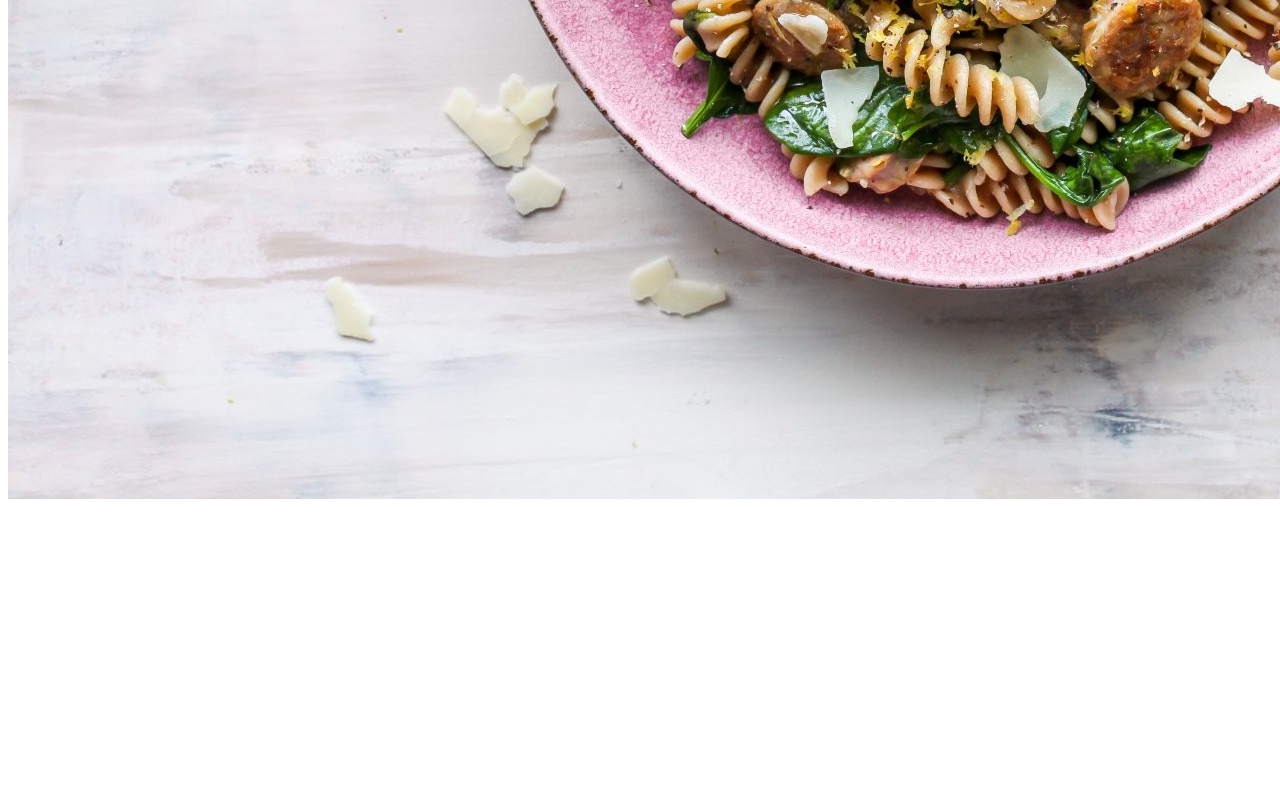
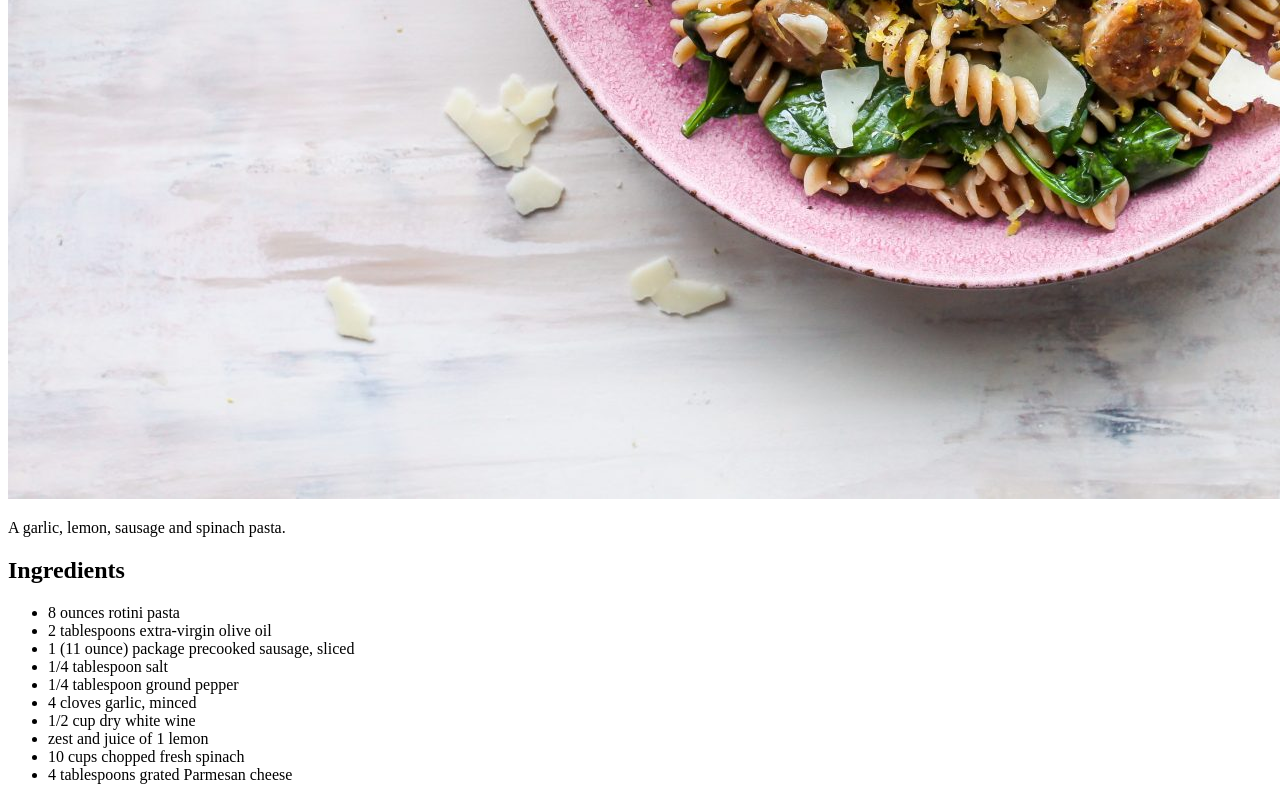
Before and after one commit to puttingwordstogether/odin-recipes, a plain HTML site: page lemon-spinach-pasta.html in a window 1280 px wide. Shown: the part 914-1714 px from the top of the page. Before the commit the page ends 1425 px from the top, so only its background shows below. Drawn offline with Linux system fonts and the light colour scheme.

Commit message:
Added ingredients

```diff
--- a/lemon-spinach-pasta.html
+++ b/lemon-spinach-pasta.html
@@ -10,5 +10,21 @@
     <h1>Lemon Spinach Pasta</h1>
     <!-- This image is much too large - must resize -->
     <img src="imgs/lemon-spinach-pasta.jpeg" alt="Lemon Spinach Pasta">
+    <p>
+        A garlic, lemon, sausage and spinach pasta.
+    </p>
+    <h2>Ingredients</h2>
+    <ul>
+        <li>8 ounces rotini pasta</li>
+        <li>2 tablespoons extra-virgin olive oil</li>
+        <li>1 (11 ounce) package precooked sausage, sliced</li>
+        <li>1/4 tablespoon salt</li>
+        <li>1/4 tablespoon ground pepper</li>
+        <li>4 cloves garlic, minced</li>
+        <li>1/2 cup dry white wine</li>
+        <li>zest and juice of 1 lemon</li>
+        <li>10 cups chopped fresh spinach</li>
+        <li>4 tablespoons grated Parmesan cheese</li>
+    </ul>
 </body>
 </html>
```
